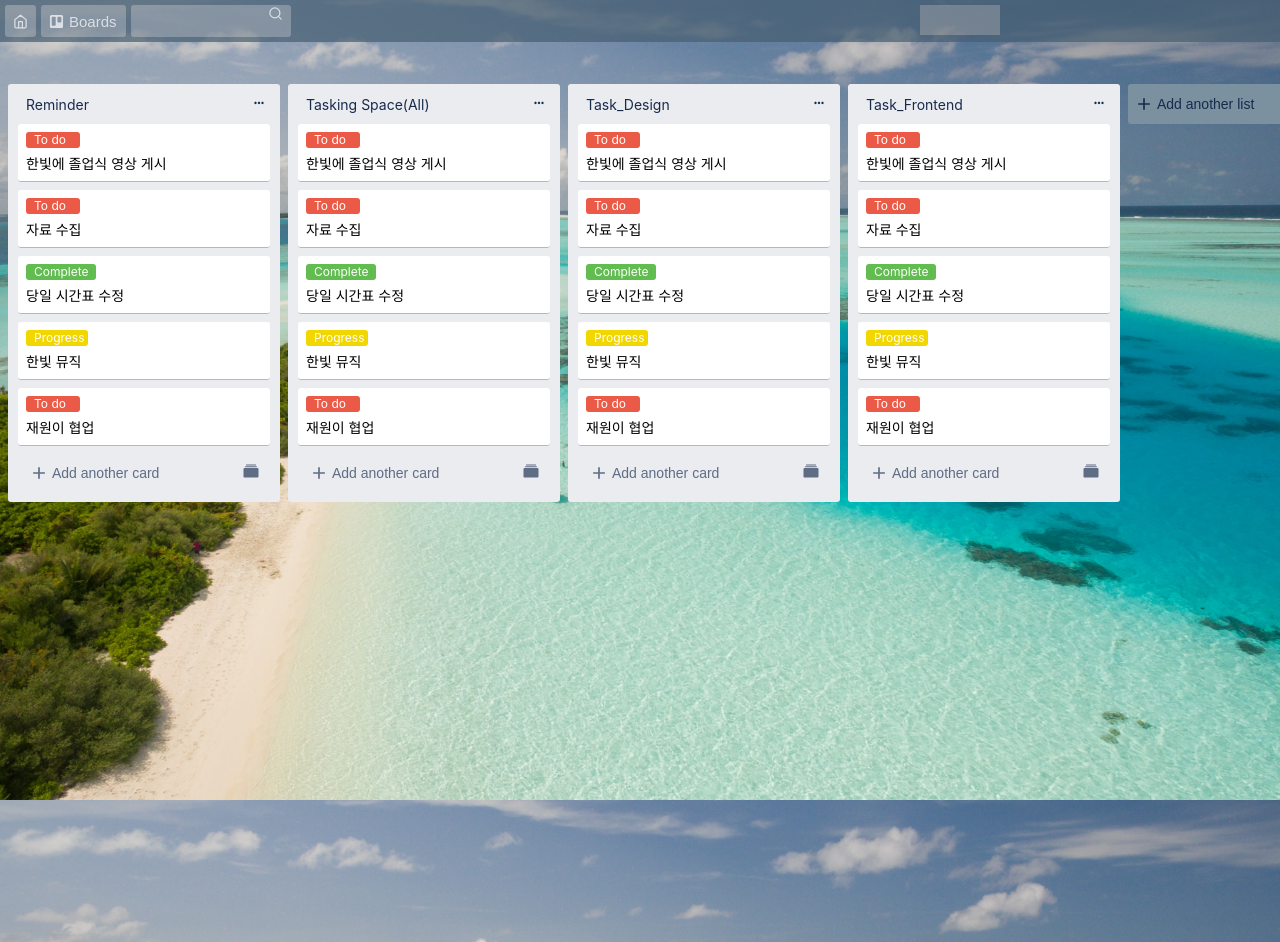
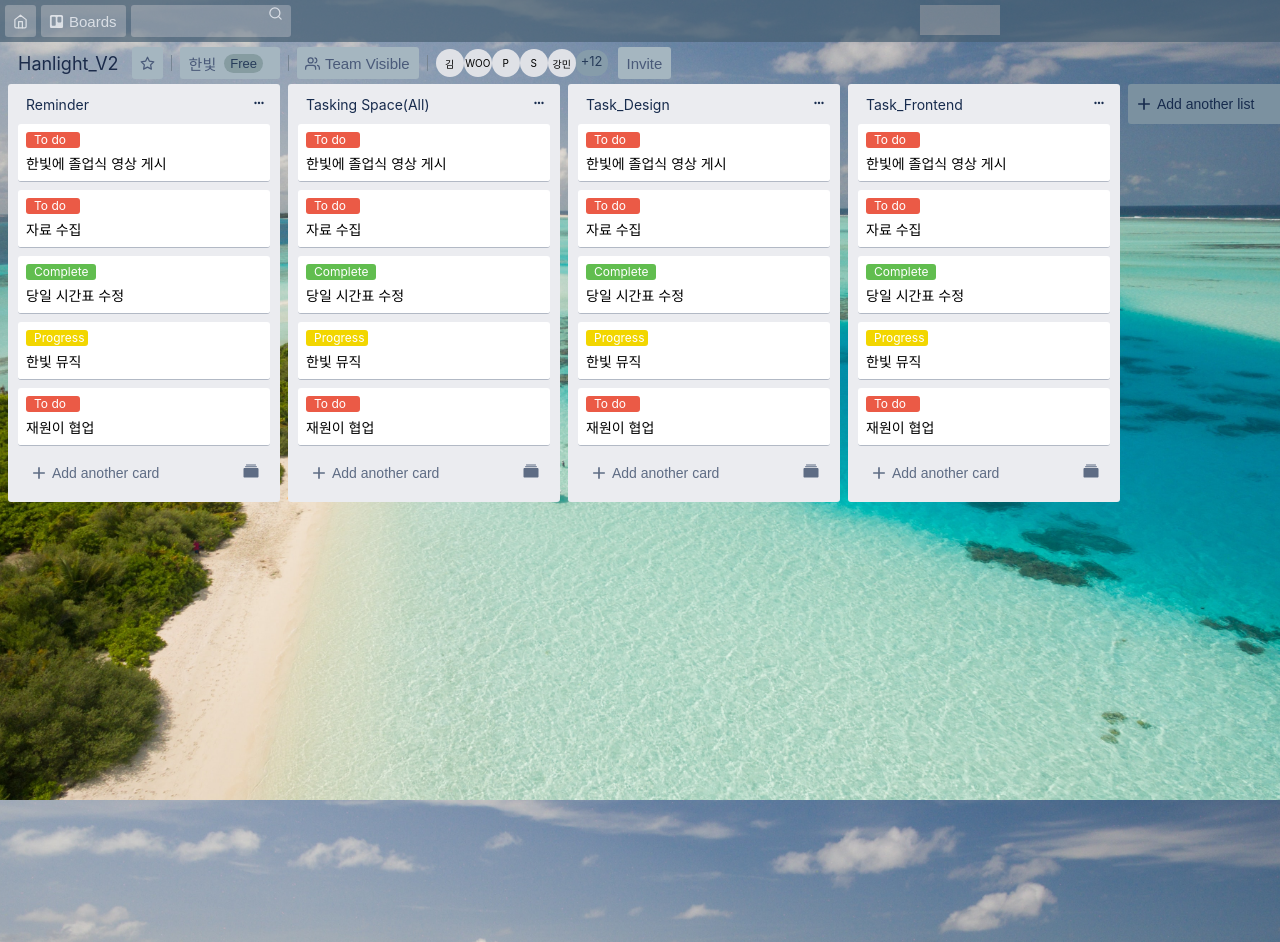
Before and after one commit to min-minnn/Trello_Clone_Coding, a React (Create React App) app: page / in a window 1280 px wide. Shown: the top 942 px of the page. Built offline with nearby package versions, Linux system fonts and the light colour scheme; grey boxes are pictures that could not be loaded.

Commit message:
Component separation

```diff
--- a/src/App.js
+++ b/src/App.js
@@ -1,11 +1,13 @@
 import React from 'react';
 import TrelloTop from './components/TrelloTop';
+import TrelloDetail from './components/TrelloDetail';
 import TrelloSchedule from './components/TrelloSchedule';
 
 function App() {
   return (
     <>
       <TrelloTop />
+      <TrelloDetail />
       <TrelloSchedule />
     </>
   );
```
Also changed, not shown: src/components/TrelloSchedule.js (indentation only).
